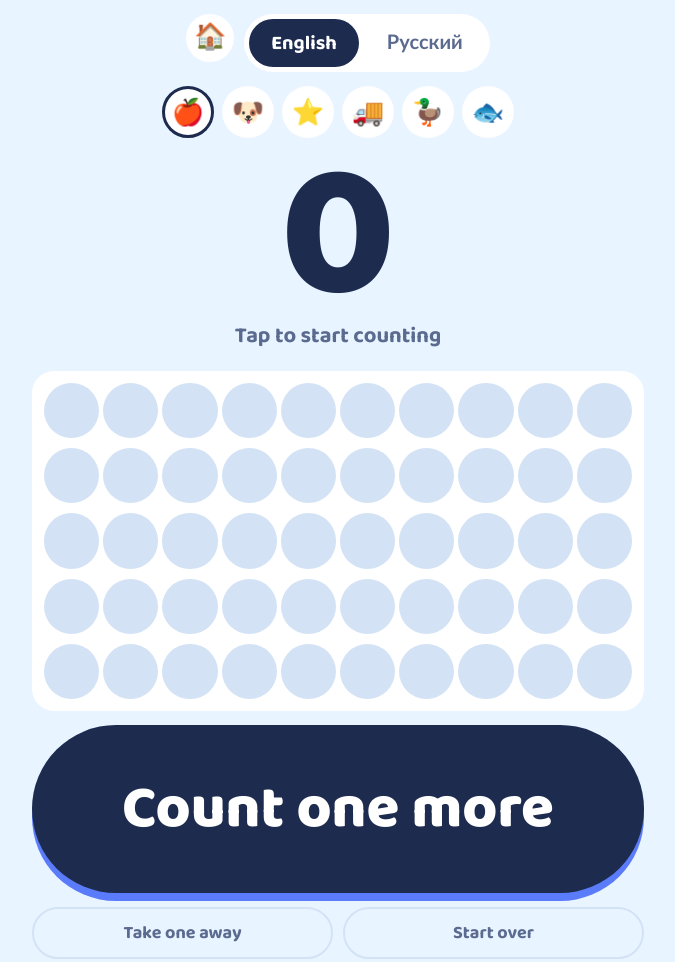
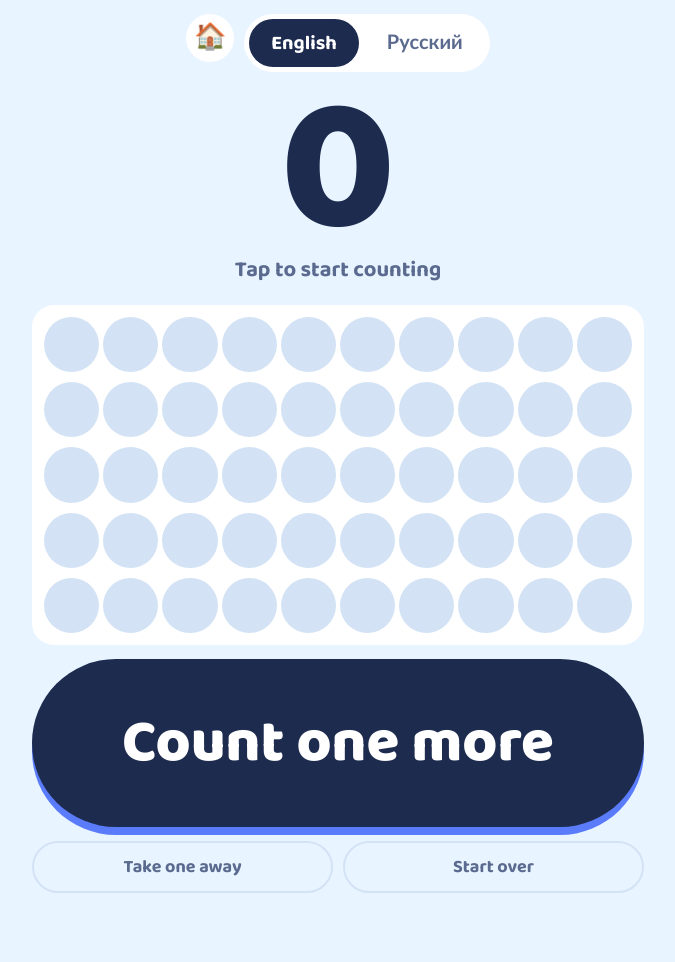
Before and after one commit to frankblom/games, a plain HTML site: page numbers.html in a window 1280 px wide. Shown: the whole page, without its empty margins (302-977 px from the left). After the commit the page ends 911 px from the top, so only its background shows below. Drawn offline with Linux system fonts and the light colour scheme.

Commit message:
Remove emoji picker from Numbers game
Amp-Thread-ID: https://ampcode.com/threads/T-01a1ea4d-a633-7327-bcb0-8af38bc9c280
Co-authored-by: Frank Blom <frank@easytruckshop.com>

```diff
--- a/numbers.html
+++ b/numbers.html
@@ -39,12 +39,6 @@ main{
   max-width:640px; margin:0 auto; min-height:100%;
   display:flex; flex-direction:column; gap:14px; padding:14px 14px 18px;
 }
-.themes{display:flex; justify-content:center; gap:8px; flex-wrap:wrap}
-.themes button{
-  font-size:26px; width:52px; height:52px; border-radius:50%;
-  border:3px solid transparent; background:var(--panel); cursor:pointer; line-height:1;
-}
-.themes button[aria-pressed="true"]{border-color:var(--ink)}
 .display{text-align:center; line-height:.9}
 #num{
   font-size:clamp(110px,32vw,190px); font-weight:800; display:inline-block;
@@ -133,7 +127,6 @@ button:focus-visible{outline:4px solid var(--r4); outline-offset:3px}
       <button data-lang="ru" aria-pressed="false">Русский</button>
     </div>
   </div>
-  <div class="themes" id="themes" aria-label="Pick what to count"></div>
   <div class="display">
     <div id="num" aria-live="polite">0</div>
     <div id="word">Tap to start counting</div>
@@ -160,7 +153,6 @@ button:focus-visible{outline:4px solid var(--r4); outline-offset:3px}
 <canvas id="confetti"></canvas>
 
 <script>
-const THEMES = ["🍎","🐶","⭐","🚚","🦆","🐟"];
 const ROWCOLORS = ["--r1","--r2","--r3","--r4","--r5"];
 const ones = ["zero","one","two","three","four","five","six","seven","eight","nine","ten",
   "eleven","twelve","thirteen","fourteen","fifteen","sixteen","seventeen","eighteen","nineteen"];
@@ -186,8 +178,6 @@ function words(n){
 }
 
 let count = 0;
-let theme = "🍎";
-try { const s = localStorage.getItem("count50-theme"); if (s && THEMES.includes(s)) theme = s; } catch(e){}
 
 const board = document.getElementById("board");
 const numEl = document.getElementById("num");
@@ -205,15 +195,6 @@ for (let r=0; r<5; r++){
   }
   board.appendChild(row); rows.push(row);
 }
-
-const themesEl = document.getElementById("themes");
-THEMES.forEach(t=>{
-  const b = document.createElement("button");
-  b.textContent = t;
-  b.setAttribute("aria-label","Count "+t);
-  b.onclick = ()=>{ theme=t; try{localStorage.setItem("count50-theme",t)}catch(e){}; render(false); };
-  themesEl.appendChild(b);
-});
 
 function say(text){
   try{
@@ -236,9 +217,7 @@ function render(animateLast){
       if (!animateLast || i !== count-1) cell.style.animation = "none"; else cell.style.animation = "";
     }
     if (!on) cell.classList.remove("on");
-    cell.textContent = on ? theme : "";
   });
-  [...themesEl.children].forEach(b=>b.setAttribute("aria-pressed", b.textContent===theme));
   if (mode === "guess" && !solved){
     numEl.textContent = answer;
     numEl.style.color = `var(${ROWCOLORS[Math.ceil(answer/10)-1]})`;
```
